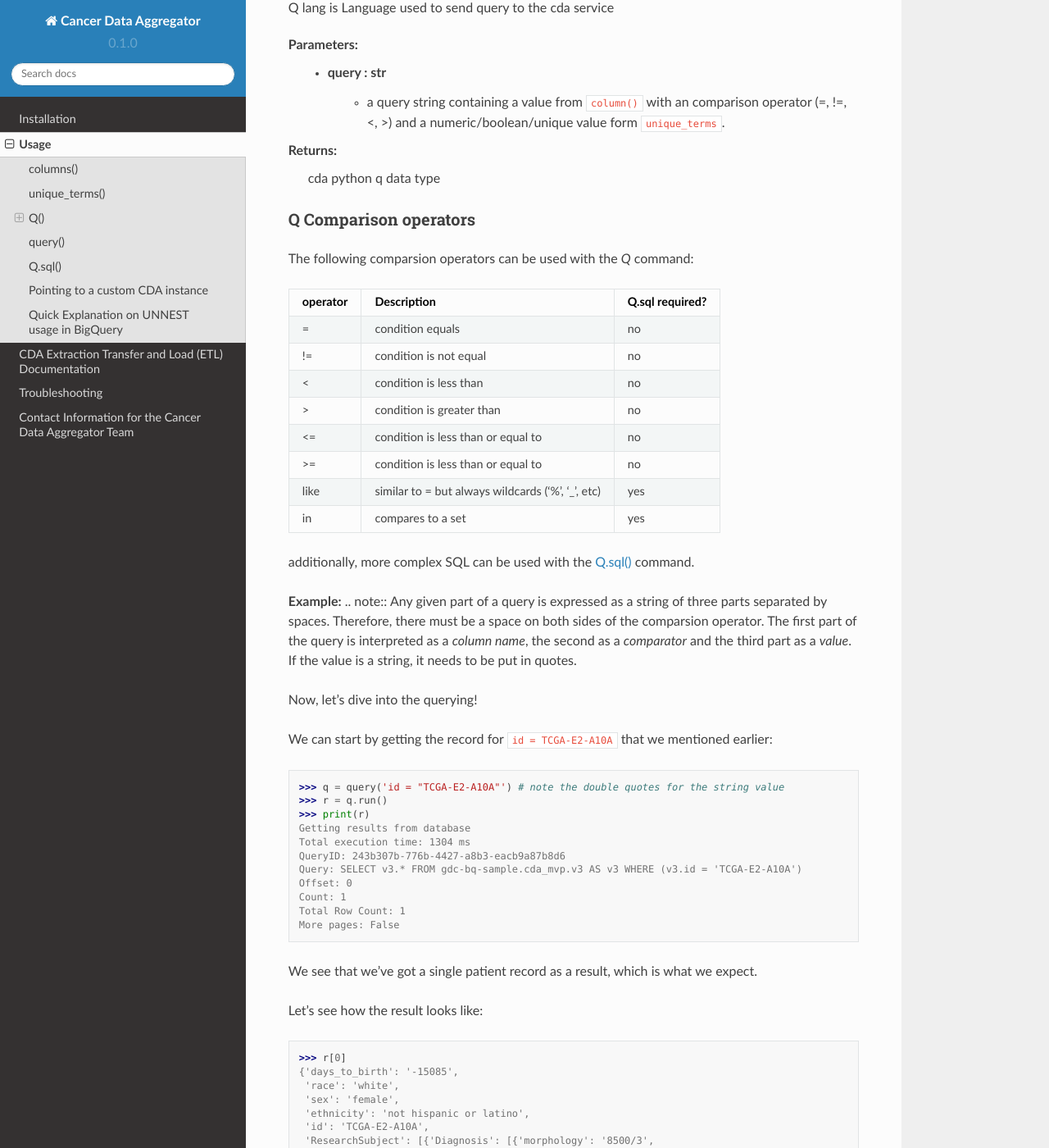
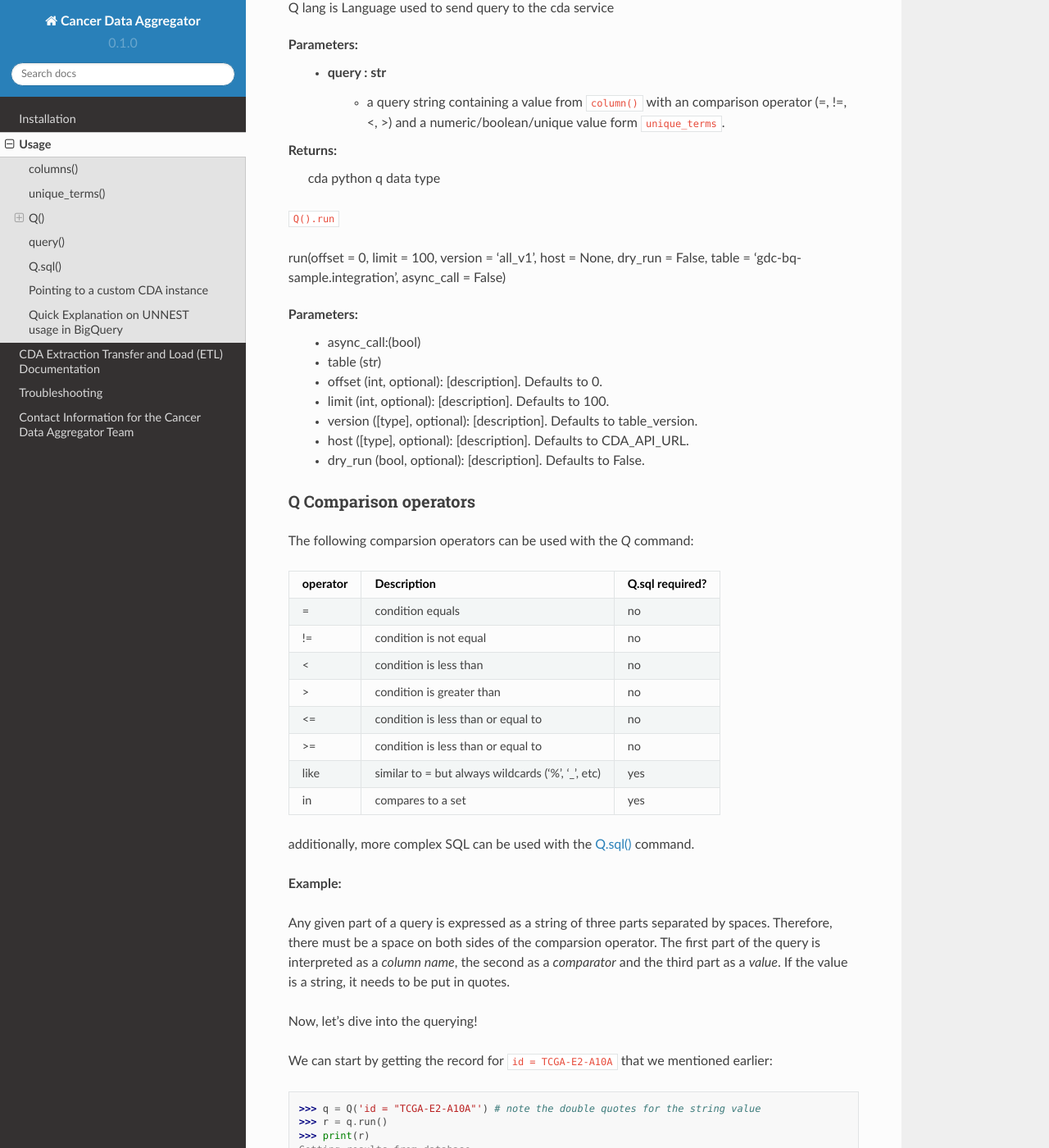
Before and after one commit to CancerDataAggregator/CDA-HelpDesk, a Sphinx documentation site: the page built from docs/source/usage.rst, in a window 1280 px wide and 1400 px high, scrolled down 4731 px. Shown: the whole window at 82% size. Built offline with Sphinx 7.4.7 and the Read the Docs theme 2.0.0, drawn with Linux system fonts in a browser that asks for light colours; pages that are not in the unit, such as notebooks, are missing from menus; some of the changed text lies outside the part shown.

Commit message:
Update usage.rst

````diff
--- a/docs/source/usage.rst
+++ b/docs/source/usage.rst
@@ -182,6 +182,20 @@ Q lang is Language used to send query to the cda service
 **Returns:**
     cda python q data type
 
+``Q().run``
+
+run(offset = 0, limit = 100, version = 'all_v1', host = None, dry_run = False, table = 'gdc-bq-sample.integration', async_call = False)
+
+**Parameters:**
+  - async_call:(bool)
+  - table (str)
+  - offset (int, optional): [description]. Defaults to 0.
+  - limit (int, optional): [description]. Defaults to 100.
+  - version ([type], optional): [description]. Defaults to table_version.
+  - host ([type], optional): [description]. Defaults to CDA_API_URL.
+  - dry_run (bool, optional): [description]. Defaults to False.
+
+
 Q Comparison operators
 +++++++
 
@@ -210,7 +224,9 @@ The following comparsion operators can be used with the `Q` command:
 additionally, more complex SQL can be used with the `Q.sql()`_ command.
 
 **Example:**
+
 .. note::
+
 Any given part of a query is expressed as a string of three parts separated by spaces. Therefore, there must be a space on both sides of the comparsion operator. The first part of the query is interpreted as a *column name*, the second as a *comparator* and the third part as a *value*. If the value is a string, it needs to be put in
 quotes.
 
@@ -218,7 +234,7 @@ Now, let's dive into the querying!
 
 We can start by getting the record for ``id = TCGA-E2-A10A`` that we mentioned earlier:
 
->>> q = query('id = "TCGA-E2-A10A"') # note the double quotes for the string value
+>>> q = Q('id = "TCGA-E2-A10A"') # note the double quotes for the string value
 >>> r = q.run()
 >>> print(r)
 Getting results from database
@@ -230,9 +246,9 @@ Count: 1
 Total Row Count: 1
 More pages: False
 
-We see that we've got a single patient record as a result, which is what we expect.
+We've discussed ``Q`` but not the ``.run()`` method; ``.run()`` must be called to actually process your query. After calling ``print()`` on the query result variable we see that we've got a single patient record as a result, which is what we expect.
 
-Let's see how the result looks like:
+Let's take a look at the results:
 
 
 >>> r[0]
@@ -717,13 +733,15 @@ when including a dot(.) structure which may need a quick explanation.
 UNNEST is similar to unwind in which embedded data structures must be flattend to appear in a table or Excel file.
 Note; The following call using the SQL endpoint is not the preferred method to execute a nested attribute query in BigQuery.
 The Q language DSL abstracts the required unnesting that exists in a Record. In BigQuery, structures must be represented in an UNNEST syntax such that:
-`A.B.C.D` must be unwound to `SELECT (_C.D)` in the following fashion:
+``A.B.C.D`` must be unwound to ``SELECT (_C.D)`` in the following fashion:
+
 ```
 SELECT (_C.D)
 from TABLE, UNNEST(A) AS _A, UNNEST(_A.B) as _B, UNNEST(_B.C) as _C
 ```
 
-`ResearchSubject.Specimen.source_material_type` represents a complex record that needs to unwound in SQL syntax to be queried on properly when using SQL.
+``ResearchSubject.Specimen.source_material_type`` represents a complex record that needs to unwound in SQL syntax to be queried on properly when using SQL.
+
 ```
 SELECT DISTINCT(_Specimen.source_material_type)
 FROM gdc-bq-sample.cda_mvp.v3,
````
